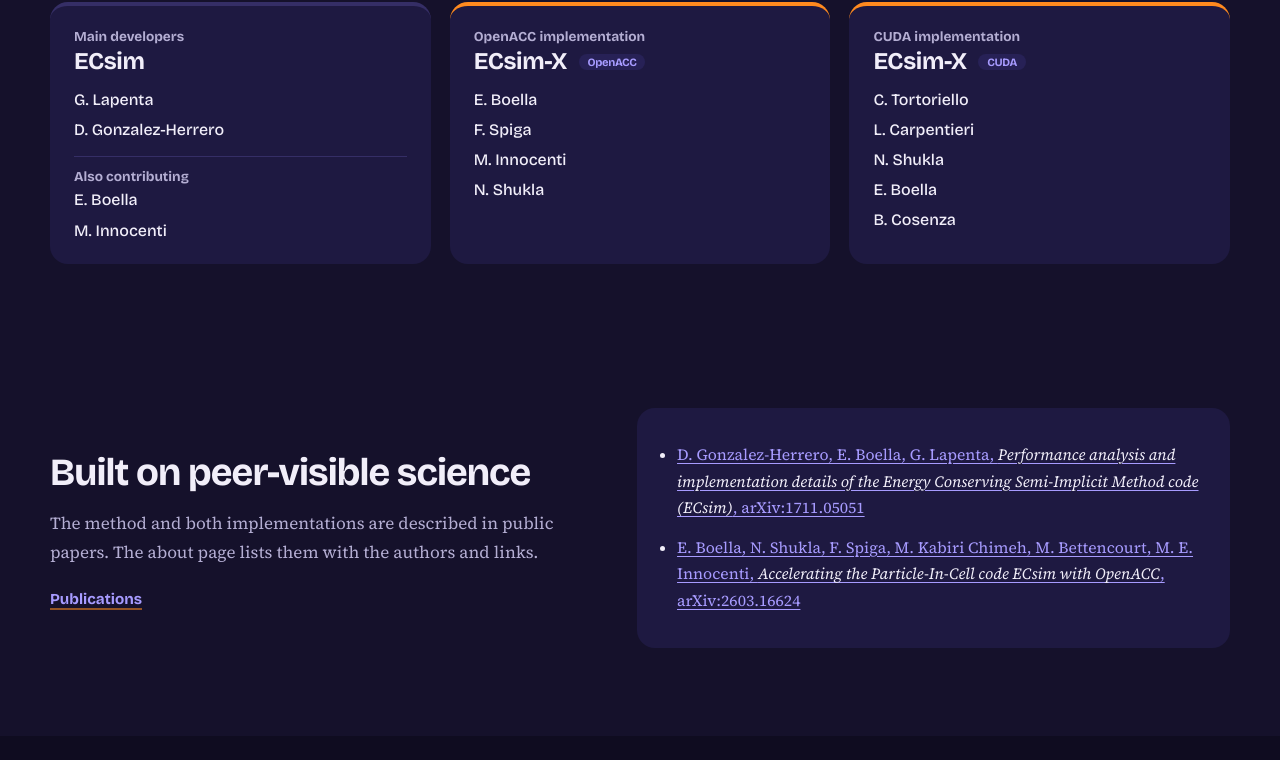
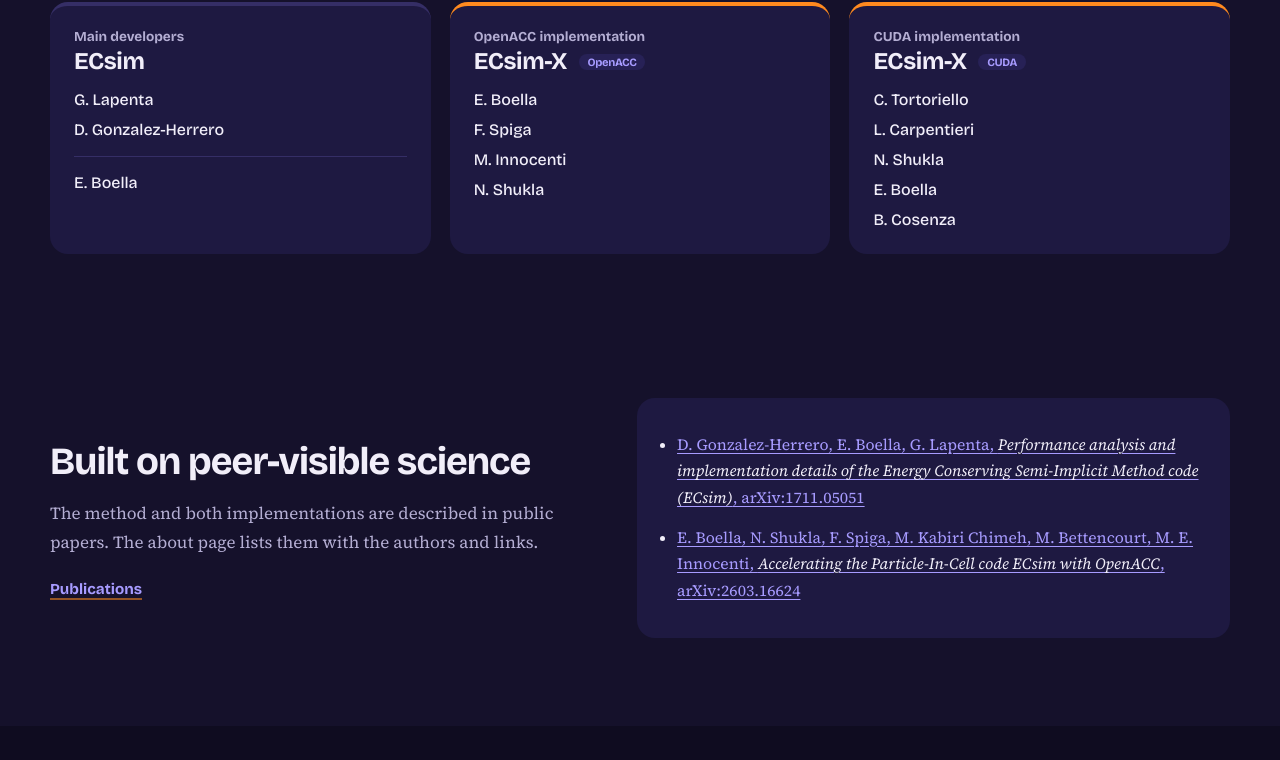
Before and after one commit to implicitPICcommunity/ecsimx.github.io, a plain HTML site: page index.html in a window 1280 px wide. Shown: the part 3539-4299 px from the top of the page. Drawn offline with nearby package versions, Linux system fonts and the light colour scheme.

Commit message:
Update developer credits section in index.html

```diff
--- a/index.html
+++ b/index.html
@@ -54,7 +54,7 @@
   <article class="card"><div class="card-icon">06</div><h3><a href="developer-guide.html">Developer Guide</a></h3><p>Code structure, GPU porting notes, validation strategy, and the contribution process.</p><a class="card-link" href="developer-guide.html">Open developer resources</a></article>
 </div></div></section>
 
-<section class="section developer-credits"><div class="container"><div class="section-heading"><div class="eyebrow">People behind the code</div><h2>Code developers</h2><p>Credits are grouped by implementation. The main developers of ECsim are listed first; names within the other groups are in no particular order, and a name appearing in several groups reflects involvement in more than one implementation.</p></div><div class="developer-grid developer-grid-three"><article class="developer-card"><div class="developer-card-top"><span class="developer-kicker">Main developers</span><h3>ECsim</h3></div><ul><li>G. Lapenta</li><li>D. Gonzalez-Herrero</li></ul><p class="developer-group">Also contributing</p><ul><li>E. Boella</li><li>M. Innocenti</li></ul></article><article class="developer-card developer-card-featured"><div class="developer-card-top"><span class="developer-kicker">OpenACC implementation</span><h3>ECsim-X <span class="implementation-tag">OpenACC</span></h3></div><ul><li>E. Boella</li><li>F. Spiga</li><li>M. Innocenti</li><li>N. Shukla</li></ul></article><article class="developer-card developer-card-featured"><div class="developer-card-top"><span class="developer-kicker">CUDA implementation</span><h3>ECsim-X <span class="implementation-tag">CUDA</span></h3></div><ul><li>C. Tortoriello</li><li>L. Carpentieri</li><li>N. Shukla</li><li>E. Boella</li><li>B. Cosenza</li></ul></article></div></div></section>
+<section class="section developer-credits"><div class="container"><div class="section-heading"><div class="eyebrow">People behind the code</div><h2>Code developers</h2><p>Credits are grouped by implementation. The main developers of ECsim are listed first; names within the other groups are in no particular order, and a name appearing in several groups reflects involvement in more than one implementation.</p></div><div class="developer-grid developer-grid-three"><article class="developer-card"><div class="developer-card-top"><span class="developer-kicker">Main developers</span><h3>ECsim</h3></div><ul><li>G. Lapenta</li><li>D. Gonzalez-Herrero</li></ul><p class="developer-group"></p><ul><li>E. Boella</li></ul></article><article class="developer-card developer-card-featured"><div class="developer-card-top"><span class="developer-kicker">OpenACC implementation</span><h3>ECsim-X <span class="implementation-tag">OpenACC</span></h3></div><ul><li>E. Boella</li><li>F. Spiga</li><li>M. Innocenti</li><li>N. Shukla</li></ul></article><article class="developer-card developer-card-featured"><div class="developer-card-top"><span class="developer-kicker">CUDA implementation</span><h3>ECsim-X <span class="implementation-tag">CUDA</span></h3></div><ul><li>C. Tortoriello</li><li>L. Carpentieri</li><li>N. Shukla</li><li>E. Boella</li><li>B. Cosenza</li></ul></article></div></div></section>
 
 <section class="section-tight"><div class="container split"><div><div class="eyebrow">Cite and read</div><h2>Built on peer-visible science</h2><p>The method and both implementations are described in public papers. The about page lists them with the authors and links.</p><a class="text-link" href="about.html#publications">Publications</a></div><div class="visual-panel"><ul class="refs" style="margin:0">
 <li><a href="https://arxiv.org/abs/1711.05051" rel="noopener">D. Gonzalez-Herrero, E. Boella, G. Lapenta, <em>Performance analysis and implementation details of the Energy Conserving Semi-Implicit Method code (ECsim)</em>, arXiv:1711.05051</a></li><li><a href="https://arxiv.org/abs/2603.16624" rel="noopener">E. Boella, N. Shukla, F. Spiga, M. Kabiri Chimeh, M. Bettencourt, M. E. Innocenti, <em>Accelerating the Particle-In-Cell code ECsim with OpenACC</em>, arXiv:2603.16624</a></li></ul></div></div></section>
```
